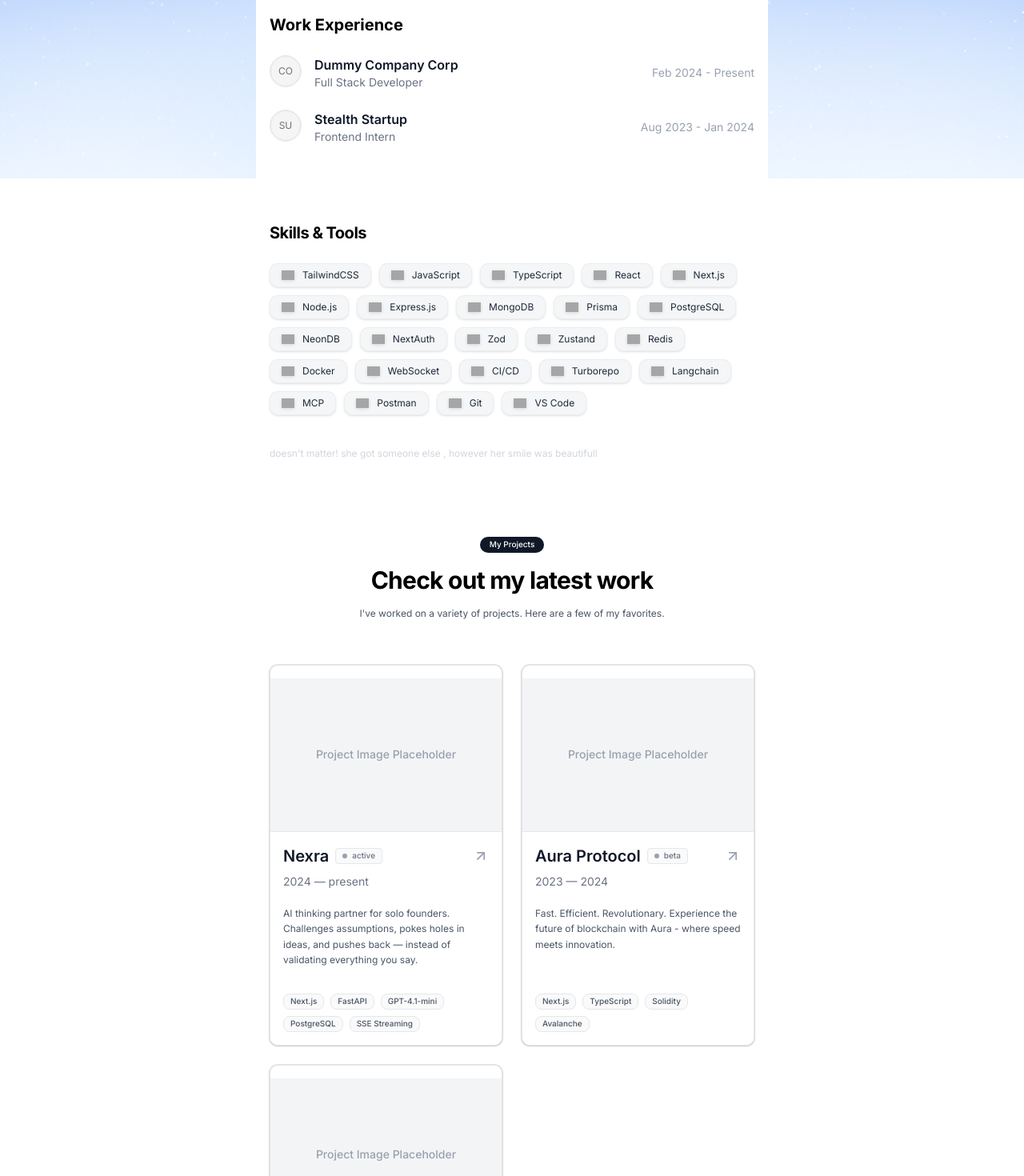
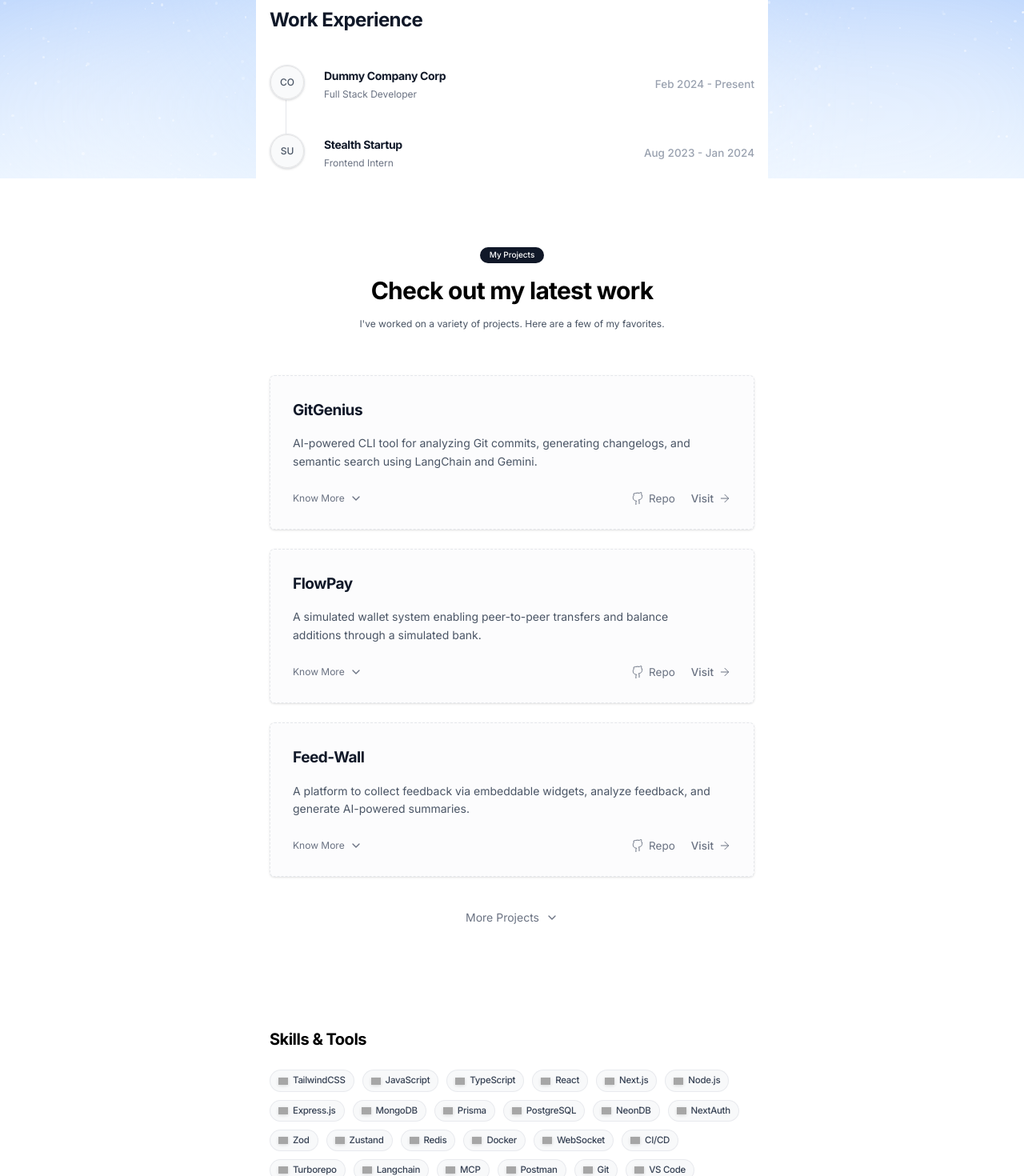
Before and after one commit to RaunaK-cap/Original_Portfolio, a Next.js app: page / in a window 1280 px wide. Shown: the part 577-2047 px from the top of the page at 80% size. Built offline with nearby package versions, Linux system fonts and the light colour scheme; grey boxes are pictures that could not be loaded.

Commit message:
did something

```diff
--- a/app/page.tsx
+++ b/app/page.tsx
@@ -4,7 +4,7 @@ import { Portfolio } from "@/components/portfolio";
 
 export default function Home() {
   return (
-    <div className="relative min-h-screen w-full flex flex-col items-center pt-4 ">
+    <div className="relative min-h-screen w-full flex flex-col items-center  pt-1 md:pt-2 ">
       {/* Background component sits purely in the back */}
       <Background />
 
--- a/components/portfolio.tsx
+++ b/components/portfolio.tsx
@@ -1,12 +1,18 @@
 "use client";
 
-import React from "react";
+import React, { useState } from "react";
 import { motion, Variants } from "framer-motion";
 import { Avatar, AvatarFallback, AvatarImage } from "@/components/ui/avatar";
 import { Badge } from "@/components/ui/badge";
 import { Card, CardContent, CardHeader, CardTitle, CardFooter } from "@/components/ui/card";
 import { Button } from "@/components/ui/button";
-import { Globe, ExternalLink, ArrowUpRight } from "lucide-react";
+import { Globe, ExternalLink, ArrowUpRight, ArrowRight, ChevronDown } from "lucide-react";
+
+const GithubIcon = ({ className, strokeWidth = 2 }: { className?: string, strokeWidth?: number }) => (
+  <svg xmlns="http://www.w3.org/2000/svg" viewBox="0 0 24 24" fill="none" stroke="currentColor" strokeWidth={strokeWidth} strokeLinecap="round" strokeLinejoin="round" className={className}>
+    <path d="M15 22v-4a4.8 4.8 0 0 0-1-3.26c3.1-.3 6.4-1.5 6.4-6.9a5.1 5.1 0 0 0-1.4-3.6 5.1 5.1 0 0 0-.1-3.5s-1.1-.3-3.6 1.4a12.5 12.5 0 0 0-6.7 0C6.1 2.5 5 2.8 5 2.8a5.1 5.1 0 0 0-.1 3.5 5.1 5.1 0 0 0-1.4 3.6c0 5.4 3.3 6.6 6.4 6.9a4.8 4.8 0 0 0-1 3.26v4" />
+  </svg>
+);
 
 const fadeInUp: Variants = {
   hidden: { opacity: 0, y: 50 },
@@ -97,32 +103,117 @@ const PROJECT_THEMES: Record<string, any> = {
 // Pick a theme from PROJECT_THEMES above for the `colorTheme`
 const PROJECTS_DATA = [
   {
-    title: "Nexra",
-    status: "active",
-    date: "2024 — present",
-    description: "AI thinking partner for solo founders. Challenges assumptions, pokes holes in ideas, and pushes back — instead of validating everything you say.",
-    tags: ["Next.js", "FastAPI", "GPT-4.1-mini", "PostgreSQL", "SSE Streaming"],
+    title: "GitGenius",
+    description: "AI-powered CLI tool for analyzing Git commits, generating changelogs, and semantic search using LangChain and Gemini.",
+    features: [
+      "AI-powered commit analysis and categorization using Google Gemini.",
+      "Semantic search - ask questions in natural language about your codebase.",
+      "Auto-generate professional changelogs grouped by category.",
+      "Export reports in JSON, Markdown, CSV, or beautiful HTML.",
+      "Incremental processing - only analyze new commits."
+    ],
+    tags: ["Node.js", "LangChain", "Gemini API", "Prisma", "SQLite"],
     link: "#",
+    github: "#",
     colorTheme: "green"
   },
   {
-    title: "Aura Protocol",
-    status: "beta",
-    date: "2023 — 2024",
-    description: "Fast. Efficient. Revolutionary. Experience the future of blockchain with Aura - where speed meets innovation.",
-    tags: ["Next.js", "TypeScript", "Solidity", "Avalanche"],
+    title: "FlowPay",
+    description: "A simulated wallet system enabling peer-to-peer transfers and balance additions through a simulated bank.",
+    features: [],
+    tags: ["Next.js", "TypeScript", "PostgreSQL", "Prisma"],
     link: "#",
+    github: "#",
     colorTheme: "blue"
-  },{
-    title: "Aura Protocol",
-    status: "beta",
-    date: "2023 — 2024",
-    description: "Fast. Efficient. Revolutionary. Experience the future of blockchain with Aura - where speed meets innovation.",
-    tags: ["Next.js", "TypeScript", "Solidity", "Avalanche"],
+  },
+  {
+    title: "Feed-Wall",
+    description: "A platform to collect feedback via embeddable widgets, analyze feedback, and generate AI-powered summaries.",
+    features: [],
+    tags: ["React", "Express", "MongoDB", "OpenAI"],
     link: "#",
-    colorTheme: "blue"
+    github: "#",
+    colorTheme: "green"
   }
 ];
+
+function ProjectCard({ project, theme, index }: any) {
+  const [isExpanded, setIsExpanded] = useState(false);
+
+  return (
+    <motion.div
+      initial={{ opacity: 0, y: 30 }}
+      whileInView={{ opacity: 1, y: 0 }}
+      viewport={{ once: true, margin: "-50px" }}
+      transition={{ duration: 0.5, delay: index * 0.1 }}
+      className="w-full"
+    >
+      <div className={`relative flex flex-col w-full border border-dashed border-gray-200 dark:border-white/[0.1] bg-gray-50/50 dark:bg-transparent p-6 md:p-7 transition-all duration-300 rounded-sm hover:-translate-y-1 shadow-sm hover:shadow-md dark:shadow-none dark:hover:shadow-[0_0_30px_rgba(255,255,255,0.01)] ${theme?.cardHover}`}>
+
+        {/* Title */}
+        <h3 className={`text-lg md:text-[19px] font-bold tracking-tight text-gray-900 dark:text-gray-100 mb-4 transition-colors duration-300 ${theme?.textHover}`}>
+          {project.title}
+        </h3>
+
+        {/* Description */}
+        <p className="text-[14px] text-gray-600 dark:text-[#a1a1aa] mb-6 leading-relaxed pr-4">
+          {project.description}
+        </p>
+
+        {/* Expanded Content */}
+        <div
+          className={`overflow-hidden transition-all duration-500 ease-in-out flex flex-col ${isExpanded ? 'max-h-[800px] opacity-100 mb-6' : 'max-h-0 opacity-0 mb-0'}`}
+        >
+          {project.features && project.features.length > 0 && (
+            <div className="flex flex-col gap-4 mb-6">
+              {project.features.map((feature: string, idx: number) => (
+                <p key={idx} className="text-xs text-gray-600 dark:text-[#94a3b8] leading-relaxed">
+                  {feature}
+                </p>
+              ))}
+            </div>
+          )}
+
+          {/* Tags */}
+          {project.tags && project.tags.length > 0 && (
+            <div className="flex flex-wrap gap-2.5">
+              {project.tags.map((tech: string) => (
+                <div key={tech} className="px-2.5 py-1 text-[13px] font-mono rounded-none border border-gray-200 dark:border-white/[0.1] text-gray-700 dark:text-gray-400">
+                  {tech}
+                </div>
+              ))}
+            </div>
+          )}
+        </div>
+
+        {/* Footer */}
+        <div className="flex items-center justify-between mt-auto">
+          {/* Know More Toggle */}
+          <button
+            onClick={() => setIsExpanded(!isExpanded)}
+            className="flex items-center gap-1.5 text-xs text-gray-500 hover:text-gray-900 dark:text-[#71717a] dark:hover:text-gray-300 transition-colors"
+          >
+            {isExpanded ? 'Know Less' : 'Know More'}
+            <ChevronDown className={`w-4 h-4 transition-transform duration-300 ${isExpanded ? 'rotate-180' : ''}`} />
+          </button>
+
+          {/* Action Links */}
+          <div className="flex items-center gap-5">
+            {project.github && (
+              <a href={project.github} target="_blank" rel="noreferrer" className="flex items-center gap-1.5 text-[13.5px] text-gray-500 hover:text-gray-900 dark:text-[#71717a] dark:hover:text-gray-300 transition-colors group/link">
+                <GithubIcon className="w-4 h-4 transition-transform group-hover/link:-translate-y-1" strokeWidth={1.5} /> Repo
+              </a>
+            )}
+            <a href={project.link} target="_blank" rel="noreferrer" className="flex items-center gap-1.5 text-[13.5px] font-medium text-gray-500 hover:text-gray-900 dark:text-[#71717a] dark:hover:text-[#e4e4e7] transition-colors group/link">
+              Visit <ArrowRight className="w-4 h-4 transition-transform group-hover/link:translate-x-1" strokeWidth={1.5} />
+            </a>
+          </div>
+        </div>
+
+      </div>
+    </motion.div>
+  );
+}
 
 export function Portfolio() {
   return (
@@ -200,54 +291,49 @@ export function Portfolio() {
 
 
       {/* 2. WORK EXPERIENCE */}
+      {/* 2. WORK EXPERIENCE */}
       <motion.section
         initial="hidden" whileInView="visible" viewport={{ once: true, margin: "-100px" }}
         className="w-full"
       >
-        <h2 className="text-xl font-bold mb-6">Work Experience</h2>
-        <div className="flex flex-col gap-6">
+        <h2 className="text-xl md:text-2xl font-bold mb-10 tracking-tight text-gray-900 dark:text-white">Work Experience</h2>
+
+        <div className="relative flex flex-col gap-10 pl-2 md:pl-0">
+          {/* The Pipeline Line layered underneath the nodes */}
+          <div className="absolute left-7 md:left-5 top-2 bottom-2 w-[1px] bg-gray-200 dark:bg-white/[0.08] z-0" />
+
           {EXPERIENCE_DATA.map((exp, index) => (
-            <div key={index} className="flex gap-4">
-              <Avatar className="w-10 h-10 border border-gray-200 dark:border-gray-700 bg-gray-50 flex items-center justify-center">
-                 <AvatarFallback className="text-xs">{exp.logoFallback}</AvatarFallback>
+            <motion.div
+              key={index}
+              initial={{ opacity: 0, y: 30 }}
+              whileInView={{ opacity: 1, y: 0 }}
+              viewport={{ once: true, margin: "-50px" }}
+              transition={{ duration: 0.5, delay: index * 0.15 }}
+              className="group flex gap-5 md:gap-6 w-full relative z-10"
+            >
+              {/* Badge Node */}
+              <div className="flex-shrink-0 relative">
+                {/* Glow effect on hover */}
+                <div className="absolute inset-0 bg-white/5 dark:bg-white/10 rounded-full blur-md opacity-0 group-hover:opacity-100 transition-opacity duration-500" />
+                <Avatar className="w-10 h-10 md:w-11 md:h-11 border border-gray-200 dark:border-white/10 bg-gray-50 dark:bg-[#0c0c0c] flex items-center justify-center transition-all duration-300 group-hover:border-gray-300 dark:group-hover:border-white/20 shadow-sm relative z-10">
+                   <AvatarFallback className="text-[11px] md:text-xs font-medium text-gray-600 dark:text-gray-400 bg-transparent">{exp.logoFallback}</AvatarFallback>
                 </Avatar>
-              <div className="flex flex-col md:flex-row md:items-center justify-between w-full gap-2">
-                <div>
-                  <h3 className="font-semibold text-gray-900 dark:text-gray-100">{exp.company}</h3>
-                  <p className="text-sm text-gray-500">{exp.role}</p>
               </div>
-                <span className="text-sm text-gray-400">{exp.duration}</span>
+
+              {/* Content Node */}
+              <div className="flex flex-col md:flex-row md:items-center justify-between w-full gap-2 md:gap-4 mt-0.5 md:mt-1">
+                <div className="flex flex-col gap-1">
+                  <h3 className="text-[10px] md:text-sm font-bold tracking-tight text-gray-900 dark:text-gray-100 transition-colors">{exp.company}</h3>
+                  <p className="text-[12px] text-gray-500 dark:text-[#a1a1aa]">{exp.role}</p>
                 </div>
+                <span className="text-[13px] md:text-[13.5px] font-medium text-gray-400 dark:text-[#71717a] mt-1 md:mt-0">{exp.duration}</span>
               </div>
+            </motion.div>
           ))}
         </div>
       </motion.section>
 
 
-
-      {/* 4. SKILLS */}
-      <motion.section
-        initial="hidden" whileInView="visible" viewport={{ once: true, margin: "-100px" }}
-        className="w-full"
-      >
-        <h2 className="text-xl font-bold  mb-6  tracking-tight">Skills & Tools</h2>
-        <div className="flex flex-wrap gap-2.5">
-          {SKILLS_DATA.map((skill) => (
-            <div key={skill.name} className="flex items-center gap-2.5 bg-gray-100/80 dark:bg-[#111111]/90 hover:dark:bg-[#1a1a1a] text-gray-800 dark:text-[#EAEAEA] border border-gray-200/60 dark:border-white/[0.06] px-3.5 py-1.5 rounded-lg transition-colors cursor-default shadow-sm">
-              <img
-                src={`https://cdn.simpleicons.org/${skill.icon}`}
-                alt={skill.name}
-                className="w-4 h-4 object-contain opacity-90 drop-shadow-sm"
-                onError={(e) => e.currentTarget.style.display = 'none'}
-              />
-              <span className="text-xs ">{skill.name}</span>
-            </div>
-          ))}
-        </div>
-        <div>
-           <p className="mt-10 text-xs text-gray-300 dark:text-gray-400"> doesn't matter! she got someone else , however her smile was beautifull </p>
-        </div>
-      </motion.section>
 
 
       {/* 5. PROJECTS */}
@@ -261,55 +347,44 @@ export function Portfolio() {
           I've worked on a variety of projects. Here are a few of my favorites.
         </p>
 
-        <div className="grid grid-cols-1 md:grid-cols-2 gap-6 w-full mt-4">
+        <div className="flex flex-col gap-6 w-full mt-4 mb-4">
           {PROJECTS_DATA.map((project, index) => {
             const theme = PROJECT_THEMES[project.colorTheme] || PROJECT_THEMES.green;
-
-            return (
-              <a key={index} href={project.link} target="_blank" rel="noreferrer" className="group block">
-                <Card className={`flex flex-col h-full overflow-hidden border border-gray-200 dark:border-gray-800/80 bg-white dark:bg-[#0a0a0a] shadow-sm transition-all duration-300 group-hover:-translate-y-1.5 group-hover:shadow-xl ${theme.cardHover}`}>
-                  {/* Project Image Placeholder */}
-                  <div className={`w-full h-48 bg-gray-100 dark:bg-gray-900 border-b border-gray-200 dark:border-gray-800/80 flex items-center justify-center text-gray-400 transition-colors duration-300 shrink-0 ${theme.imgHover}`}>
-                    <span className="text-sm font-medium">Project Image Placeholder</span>
+            return <ProjectCard key={index} project={project} theme={theme} index={index} />;
+          })}
         </div>
 
-                  <CardContent className=" flex-grow flex flex-col">
-                    {/* Header row: Title + Badge + Arrow */}
-                    <div className="flex items-center justify-between mb-2">
-                      <div className="flex items-center gap-2">
-                        <h3 className={`text-xl font-semibold text-gray-900 dark:text-yellow-100 transition-colors duration-300 ${theme.textHover}`}>
-                          {project.title}
-                        </h3>
-                        {/* Status Badge */}
-                        <Badge variant="outline" className={`h-5 gap-1.5 rounded border border-gray-200 dark:border-gray-800 text-gray-500 dark:text-gray-400 transition-colors duration-300 ${theme.badgeHover}`}>
-                          <div className={`w-1.5 h-1.5 rounded-full bg-gray-400 dark:bg-gray-600 transition-colors duration-300 ${theme.dotHover}`} />
-                          {project.status}
-                        </Badge>
+        <div className="w-full flex justify-center mt-6 mb-8">
+           <button className="flex items-center gap-2 text-[14px] text-gray-500 hover:text-gray-900 dark:text-gray-500 dark:hover:text-gray-200 transition-colors">
+             More Projects <ChevronDown className="w-4 h-4" />
+           </button>
         </div>
-                      <ArrowUpRight className={`w-5 h-5 text-gray-400 transition-colors duration-300 ${theme.textHover}`} />
+      </motion.section>
+
+        {/* 4. SKILLS */}
+             <motion.section
+        initial="hidden" whileInView="visible" viewport={{ once: true, margin: "-100px" }}
+        className="w-full"
+      >
+        <h2 className="text-xl font-bold  mb-6 tracking-tight">Skills & Tools</h2>
+        <div className="flex flex-wrap gap-2.5">
+          {SKILLS_DATA.map((skill) => (
+            <div
+              key={skill.name}
+              className="group flex items-center gap-1.5 bg-[#f8f9fa] dark:bg-[#111111]/90 hover:bg-white dark:hover:bg-[#1a1a1a] text-gray-700 dark:text-[#EAEAEA] border border-gray-200/80 dark:border-white/[0.06] px-2.5 py-1 rounded-full transition-all duration-300 hover:-translate-y-1 hover:shadow-md cursor-pointer"
+            >
+              <img
+                src={`https://cdn.simpleicons.org/${skill.icon}`}
+                alt={skill.name}
+                className="w-3 h-3 object-contain opacity-90 drop-shadow-sm transition-transform duration-300 group-hover:scale-110"
+                onError={(e) => e.currentTarget.style.display = 'none'}
+              />
+              <span className="text-[11.5px] font-medium tracking-tight">{skill.name}</span>
             </div>
-
-                    {/* Date */}
-                    <div className="text-sm text-gray-500 dark:text-gray-600 mb-5">{project.date}</div>
-
-                    {/* Description */}
-                    <p className="text-xs text-gray-600 dark:text-gray-400 mb-8 leading-relaxed">
-                      {project.description}
-                    </p>
-
-                    {/* Tags */}
-                    <div className="flex flex-wrap gap-2 mt-auto">
-                      {project.tags.map(tech => (
-                        <Badge key={tech} variant="outline" className={`rounded-md border border-gray-200 dark:border-gray-800 text-gray-600 dark:text-gray-400 transition-colors duration-300 ${theme.tagHover}`}>
-                          {tech}
-                        </Badge>
           ))}
         </div>
-                  </CardContent>
-                </Card>
-              </a>
-            );
-          })}
+        <div>
+           <p className="mt-10 text-xs text-gray-300 dark:text-gray-400"> doesn't matter! she got someone else , however her smile was beautifull </p>
         </div>
       </motion.section>
 
```
Lines whose indentation alone changed are shown as unchanged.
